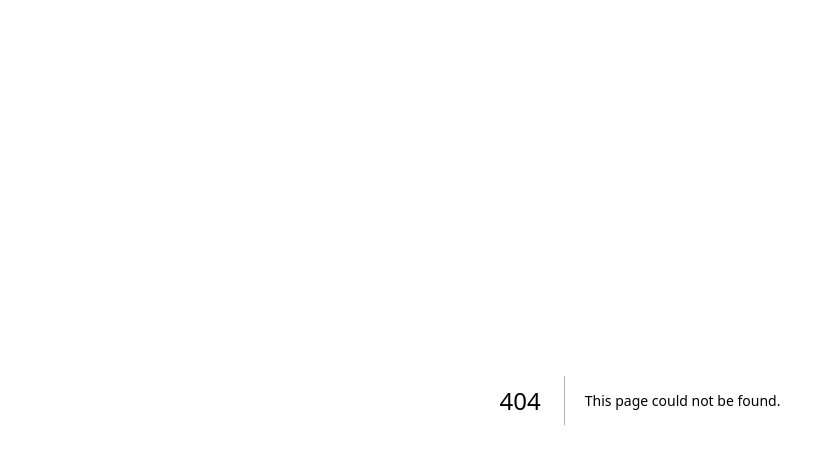
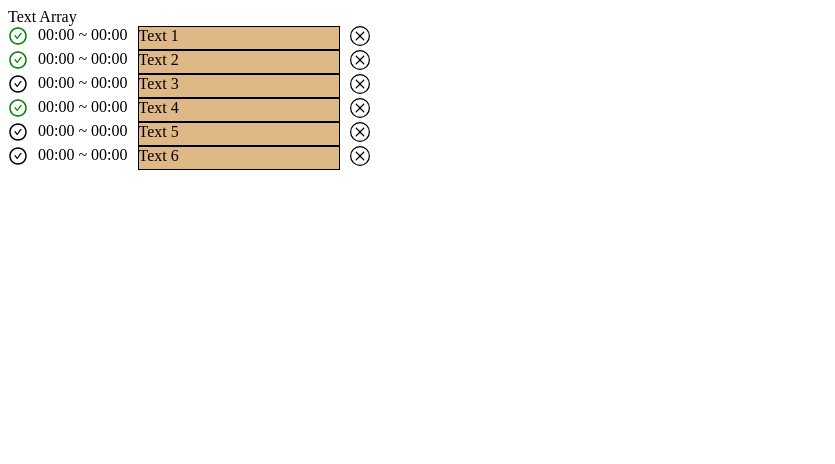
Before and after one commit to rmsoft-insu/nextboard, a Next.js app: page /proto in a window 1280 px wide. Before the commit this address had no page. Shown: the top 464 px of the page, without its empty margins (0-835 px from the left). Built offline with nearby package versions, Linux system fonts and the light colour scheme.

Commit message:
기본 리스트 세팅

```diff
--- /dev/null
+++ b/components/proto/TextArray.tsx
@@ -0,0 +1,83 @@
+import { useState } from "react";
+import { AiOutlineCheckCircle } from "react-icons/ai";
+import { BsXCircle } from "react-icons/bs";
+import styled from "styled-components";
+
+const dummy = [
+  { id: 1, text: "Text 1", correction: true },
+  { id: 2, text: "Text 2", correction: true },
+  { id: 3, text: "Text 3", correction: false },
+  { id: 4, text: "Text 4", correction: true },
+  { id: 5, text: "Text 5", correction: false },
+  { id: 6, text: "Text 6", correction: false },
+];
+
+const CheckLabel = styled.label`
+  cursor: pointer;
+  &:hover {
+    color: green;
+  }
+`;
+
+const CheckContainer = styled.div`
+  input[type="checkbox"] {
+    display: none;
+  }
+  input[type="checkbox"]:checked + ${CheckLabel} {
+    color: green;
+  }
+`;
+
+const DeleteButton = styled.div`
+  cursor: pointer;
+  &:hover {
+    color: red;
+  }
+`;
+
+const TextContainer = styled.div`
+  width: 200px;
+  background-color: burlywood;
+  border: 1px solid black;
+`;
+
+const TextArray = () => {
+  const [list, setList] = useState(dummy);
+
+  const handleDelete = (item) => {
+    console.log(list.filter((value) => value.id !== item.id));
+    setList(() => list.filter((value) => value.id !== item.id));
+  };
+
+  return (
+    <div>
+      <div>Text Array</div>
+      {list.map((item) => (
+        <div key={item.id} style={{ display: "flex", gap: "10px" }}>
+          <CheckContainer>
+            <input
+              id={`${item.id}`}
+              type="checkbox"
+              checked={item.correction}
+            />
+            <CheckLabel htmlFor={`${item.id}`}>
+              <AiOutlineCheckCircle size={20} />
+            </CheckLabel>
+          </CheckContainer>
+
+          <div>00:00 ~ 00:00</div>
+
+          <TextContainer>
+            <div>{item.text}</div>
+          </TextContainer>
+
+          <DeleteButton onClick={() => handleDelete(item)}>
+            <BsXCircle size={20} />
+          </DeleteButton>
+        </div>
+      ))}
+    </div>
+  );
+};
+
+export default TextArray;
--- /dev/null
+++ b/pages/proto/index.tsx
@@ -0,0 +1,11 @@
+import TextArray from "@/components/proto/TextArray";
+
+const MainComponent = () => {
+  return (
+    <>
+      <TextArray />
+    </>
+  );
+};
+
+export default MainComponent;
```
